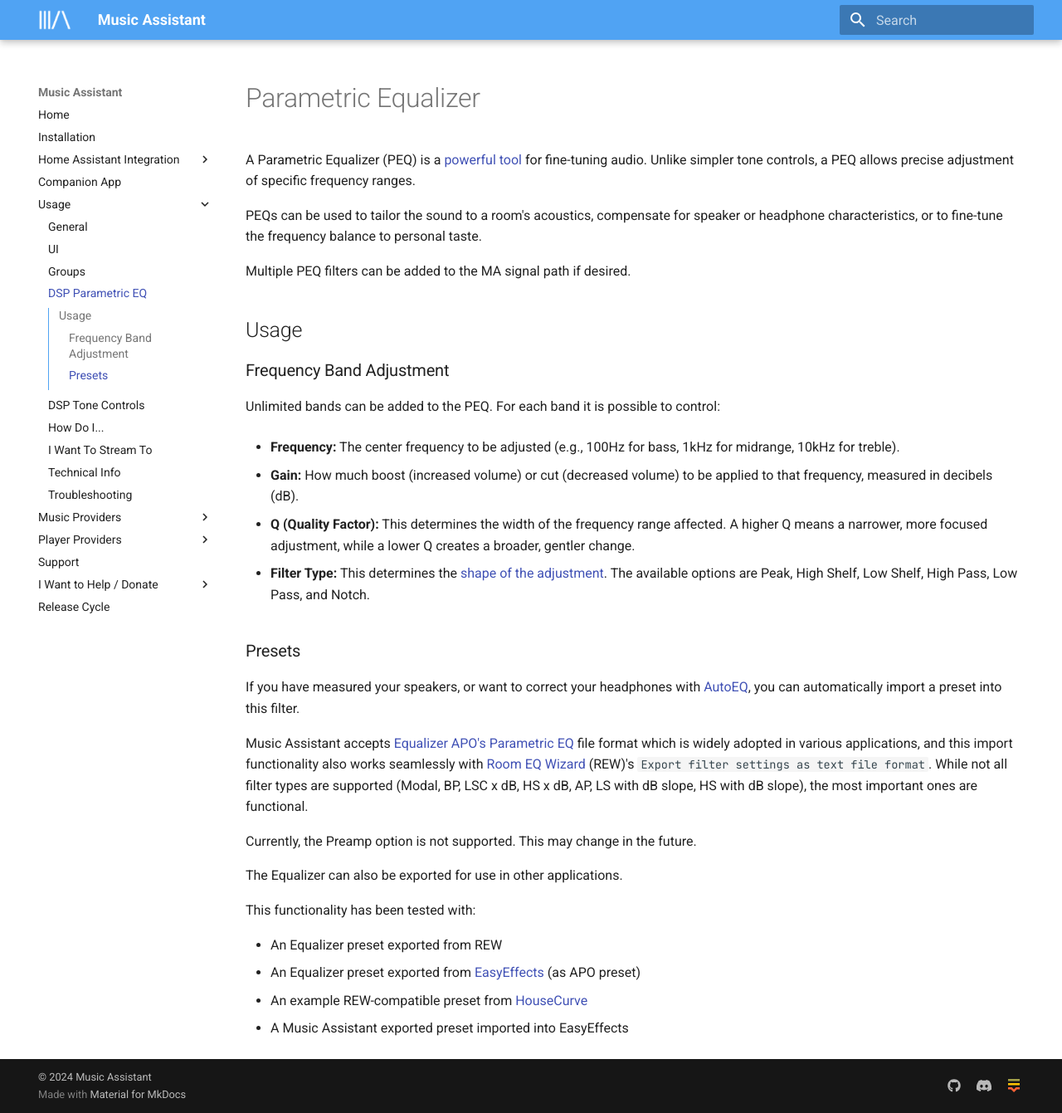
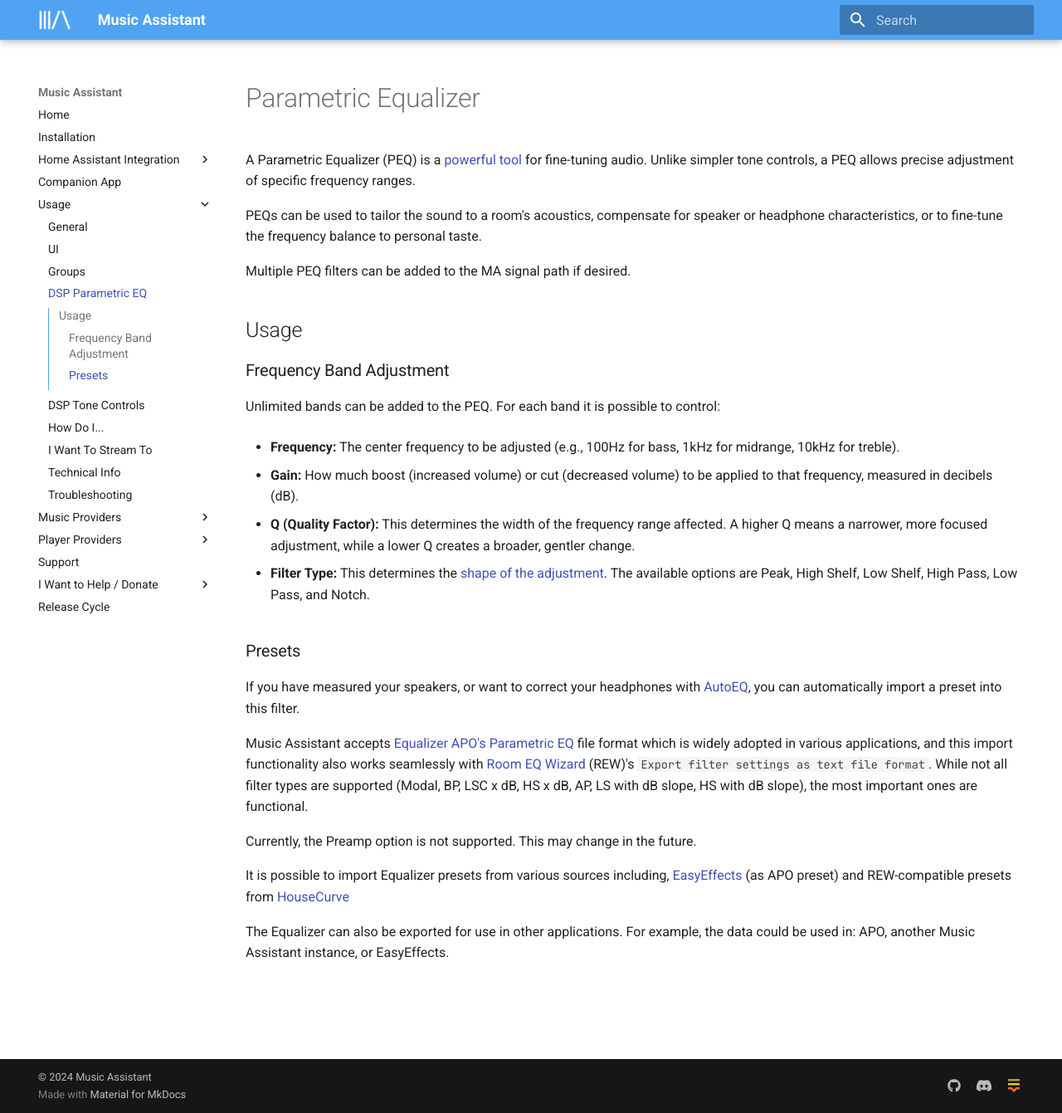
Before and after one commit to pwbriggs/music-assistant.github.io, an MkDocs documentation site: the page built from docs/dsp/parametriceq.md, in a window 1280 px wide and 1341 px high. Shown: the whole window at 83% size. Built offline with MkDocs 1.6.1 and Material for MkDocs 9.7.7, drawn with Linux system fonts in a browser that asks for light colours.

Commit message:
Suggested change

```diff
--- a/docs/dsp/parametriceq.md
+++ b/docs/dsp/parametriceq.md
@@ -34,11 +34,6 @@
 
 Currently, the Preamp option is not supported. This may change in the future.
 
-The Equalizer can also be exported for use in other applications.
+It is possible to import Equalizer presets from various sources including, [EasyEffects](https://wwmm.github.io/easyeffects/) (as APO preset) and REW-compatible presets from [HouseCurve](https://housecurve.com/)
 
-This functionality has been tested with:
-
-- An Equalizer preset exported from REW
-- An Equalizer preset exported from [EasyEffects](https://wwmm.github.io/easyeffects/) (as APO preset)
-- An example REW-compatible preset from [HouseCurve](https://housecurve.com/)
-- A Music Assistant exported preset imported into EasyEffects
+The Equalizer can also be exported for use in other applications. For example, the data could be used in: APO, another Music Assistant instance, or EasyEffects.
```
